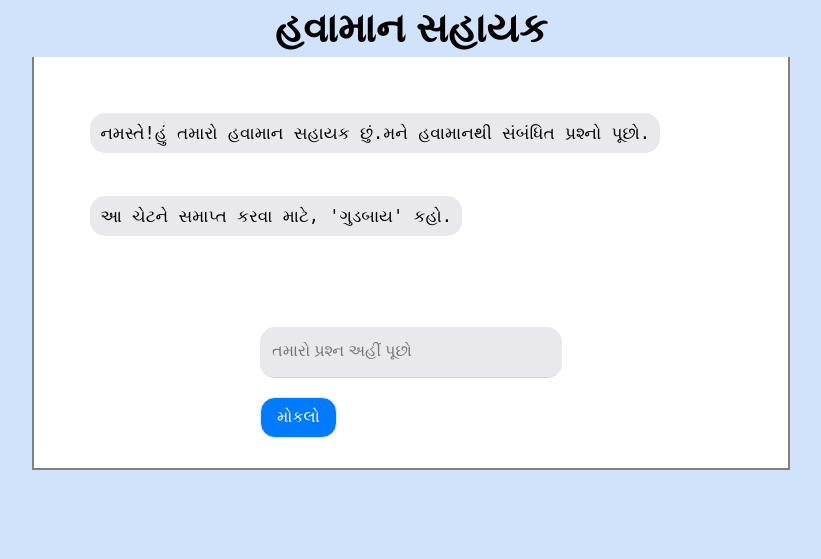
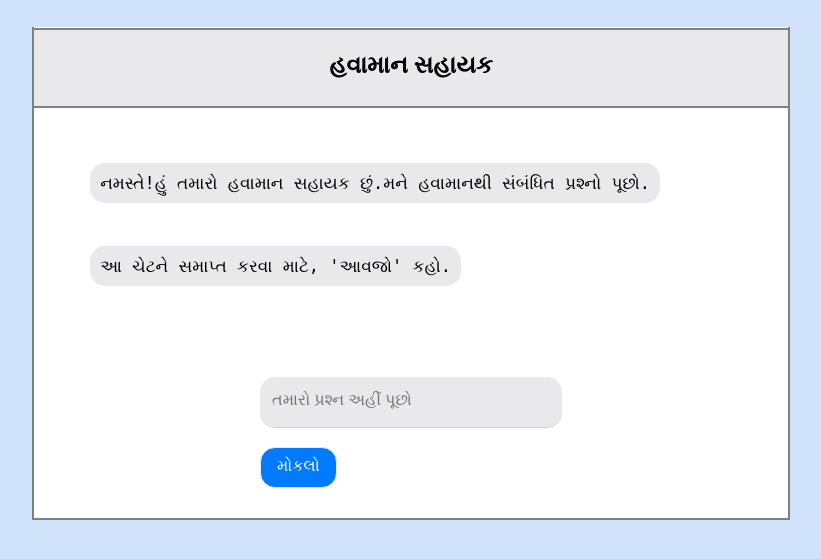
Before and after one commit to prathamSharma25/Regional-Language-Weather-Chatbot, a Flask app: page / in a window 1280 px wide. Shown: the top 559 px of the page, without its empty margins (229-1050 px from the left). Run offline with Flask 2, Linux system fonts and the light colour scheme; some libraries are stand-ins or nearby versions.

Commit message:
Add files via upload

```diff
--- a/templates/index.html
+++ b/templates/index.html
@@ -7,12 +7,15 @@
     <body>
         <div class="row">
             <div class="col-md-10 mr-auto ml-auto">
-                <h1>હવામાન સહાયક</h1>
+                <br>
                 <form>
+                    <div id="chat-header">
+                        <h2>હવામાન સહાયક</h2>
+                    </div>
                     <div id="chatbox">
                         <div>
                             <p class="botText"><span>નમસ્તે!હું તમારો હવામાન સહાયક છું.મને હવામાનથી સંબંધિત પ્રશ્નો પૂછો.</span></p><br>
-                            <p class="botText"><span>આ ચેટને સમાપ્ત કરવા માટે, 'ગુડબાય' કહો.</span></p><br>
+                            <p class="botText"><span>આ ચેટને સમાપ્ત કરવા માટે, 'આવજો' કહો.</span></p><br>
                         </div>
                     </div>
                     <div id="userInput" class="row">
```
